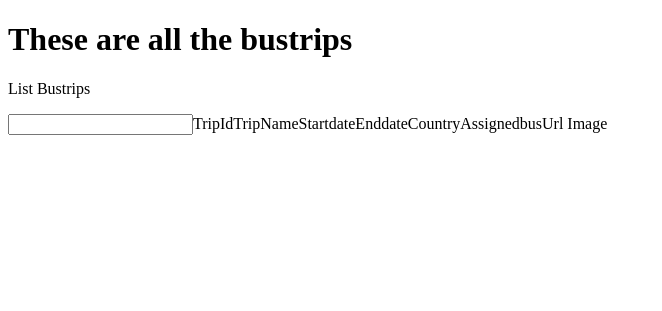
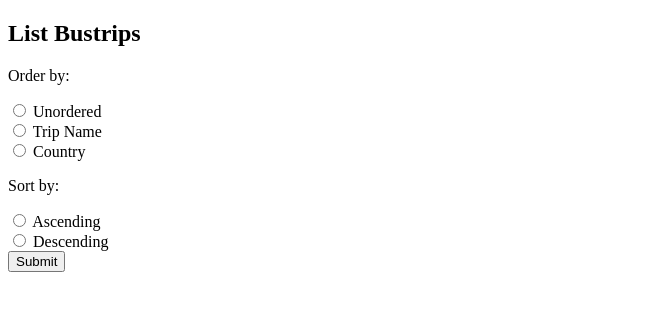
Before and after one commit to noahfang2000/cs3319assignment3, a PHP site: page /website.php in a window 1280 px wide. Shown: the top 311 px of the page, without its empty margins (0-662 px from the left). Run offline with PHP 8.4, Linux system fonts and the light colour scheme; data that the repository does not hold is empty.

Commit message:
bustrips

```diff
--- a/getbustrips.php
+++ b/getbustrips.php
@@ -1,6 +1,42 @@
+<!DOCTYPE html>
+<html>
+<head>
+<meta charset="utf-8">
+<title>The Bustrips</title>
+</head>
+<body>
 <?php
-$query = "SELECT * FROM bustrip";
+include 'connectdb.php';
+?>
+<h1>Here are the bustrips ordered as you ordered</h1>
+
+
+<?php
+$order = $_POST["order"];
+$sort = $_POST["sort"];
+if ($order == "Unordered"){
+	$query = "SELECT * FROM bustrip";
+}
+if ($order =="tripname"){
+	if($sort == "ASC"){
+		 $query = "SELECT * FROM bustrip ORDER BY tripname ASC";
+	}
+	if($sort == "DESC"){
+		 $query = "SELECT * FROM bustrip ORDER BY tripname DESC";
+	}
+}
+if ($order == "country"){
+	if($sort =="ASC"){
+		$query = "SELECT * FROM bustrip ORDER BY country ASC";
+	}
+	if($sort =="DESC"){
+		$query = "SELECT * FROM bustrip ORDER BY country DESC";
+	}
+}
+
 $result = mysqli_query($connection,$query);
+
+
 if (!$result) {
     die("databases query failed.");
 }
--- a/index.php
+++ /dev/null
@@ -1 +0,0 @@
-fdhjh
--- a/website.php
+++ b/website.php
@@ -15,14 +15,31 @@ table, th, td {
 <?php
 include 'connectdb.php';
 ?>
-<h1>These are all the bustrips </h1>
 
-<!-- List Bustrips -->
-<form action="/getbustrips.php">
-	<p>List Bustrips</p>
-	<input
-<?php
-include 'getbustrips.php';
-?>
+<h2>List Bustrips </h2>
+<form action="getbustrips.php" method="post">
+	<p>Order by: </p>
+	<input type = "radio" id = "unordered" name="order" value="Unordered">
+	<label for="unordered">Unordered</label><br>
+	<input type = "radio" id = "tripname" name="order" value="tripname">
+	<label for="tripname">Trip Name</label><br>
+	<input type = "radio" id = "country" name="order" value="country">
+	<label for="country">Country</label><br>
+
+	<p>Sort by: </p>
+	<input type = "radio" id = "ascending" name="sort" value="ASC">
+	<label for="ascending">Ascending</label><br>
+
+	<input type = "radio" id = "descending" name="sort" value="DESC">
+	<label for="descending">Descending</label><br>
+
+	<input type="submit" value="Submit">
+</form>
+
+
+
+
+
+
 </body>
 </html>
```
